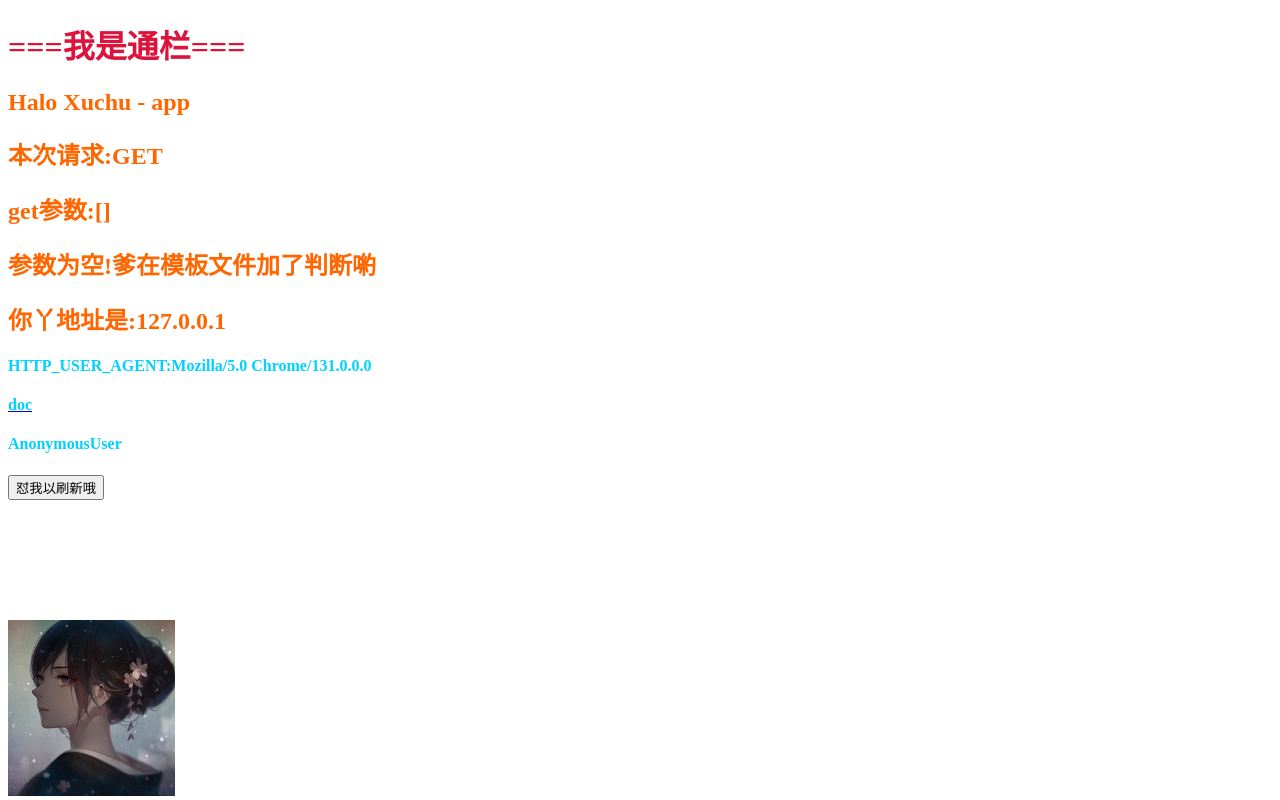
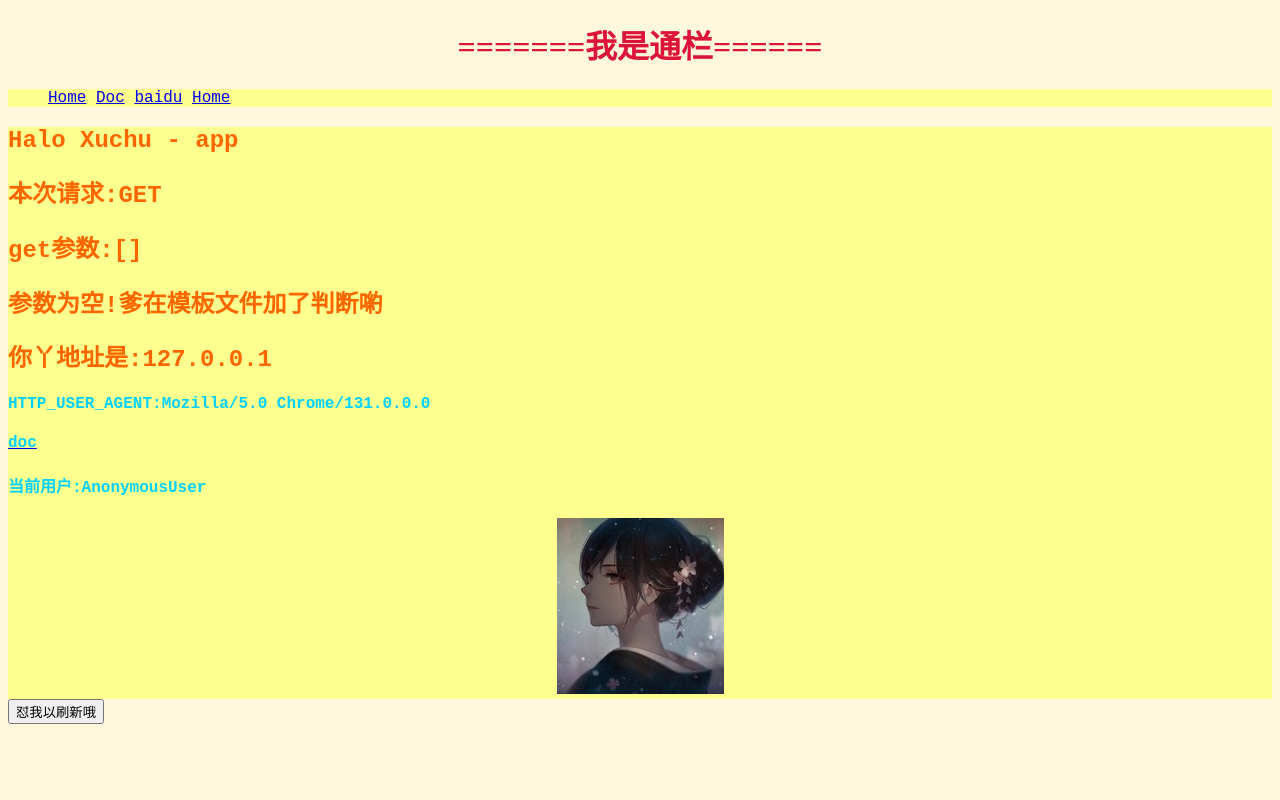
Before and after one commit to xin7c/dj_learn, a Django app: page / in a window 1280 px wide. Run offline with Django 3.2, Linux system fonts and the light colour scheme.

Commit message:
update css

```diff
--- a/learn/templates/learn/base.html
+++ b/learn/templates/learn/base.html
@@ -6,7 +6,16 @@
     <link rel="stylesheet" type="text/css" href="/static/common_css.css" />
 </head>
 <body>
-    <h1>===我是通栏===</h1>
+    <h1>=======我是通栏======</h1>
+    <div>
+        <ul class="cRed">
+        <li><a href="/">Home</a></li>
+        <li><a href="{% url "doc" %}">Doc</a></li>
+        <li><a href="http://www.baidu.com">baidu</a></li>
+        <li><a href="/">Home</a></li>
+        </ul>
+    </div>
+
     {% block body %}
 {#        默认名字叫body#}
         <div>我是body里的占位符我就叫block body</div>
--- a/learn/templates/learn/index.html
+++ b/learn/templates/learn/index.html
@@ -21,9 +21,9 @@
         <h2>你丫地址是:{{ REMOTE_ADDR }}</h2>
         <h4>HTTP_USER_AGENT:{{ HTTP_USER_AGENT }}</h4>
         <a href="{% url "doc" %}"><h4>doc</h4></a>
-        <h4>{{ request.user }}</h4>
+        <h4>当前用户:{{ request.user }}</h4>
         <div class="foot_img">
-            <img src="/static/girl01.png"  alt="Girl" />
+            <img src="/static/girl01.png"  alt="Girl" title="!公主殿下!" />
         </div>
     </div>
     {% endblock %}
--- a/static/common_css.css
+++ b/static/common_css.css
@@ -1,8 +1,15 @@
+body{
+    background-color: cornsilk;
+}
+
 .cRed{
     color: #f60;
+    font-family: "Courier New", courier, monospace;
+    background-color: #fdff8e;
 }
 
 h1{
+    text-align:center;
     color: crimson;
 }
 h4{
@@ -10,6 +17,11 @@ h4{
 }
 
 .foot_img{
-    position: fixed;
+    text-align: center;
+    /*position: absolute;*/
     bottom: 0;
 }
+
+li {
+    display:inline;
+}
```
